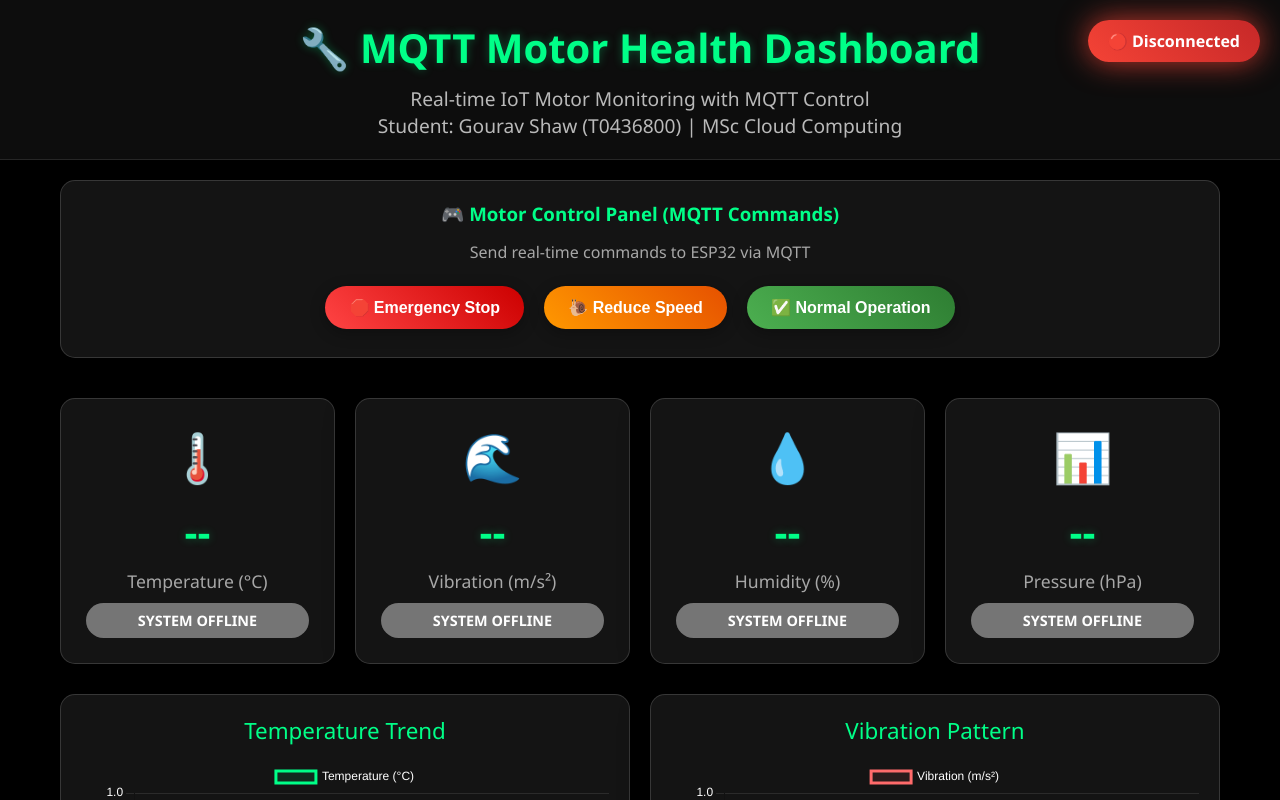
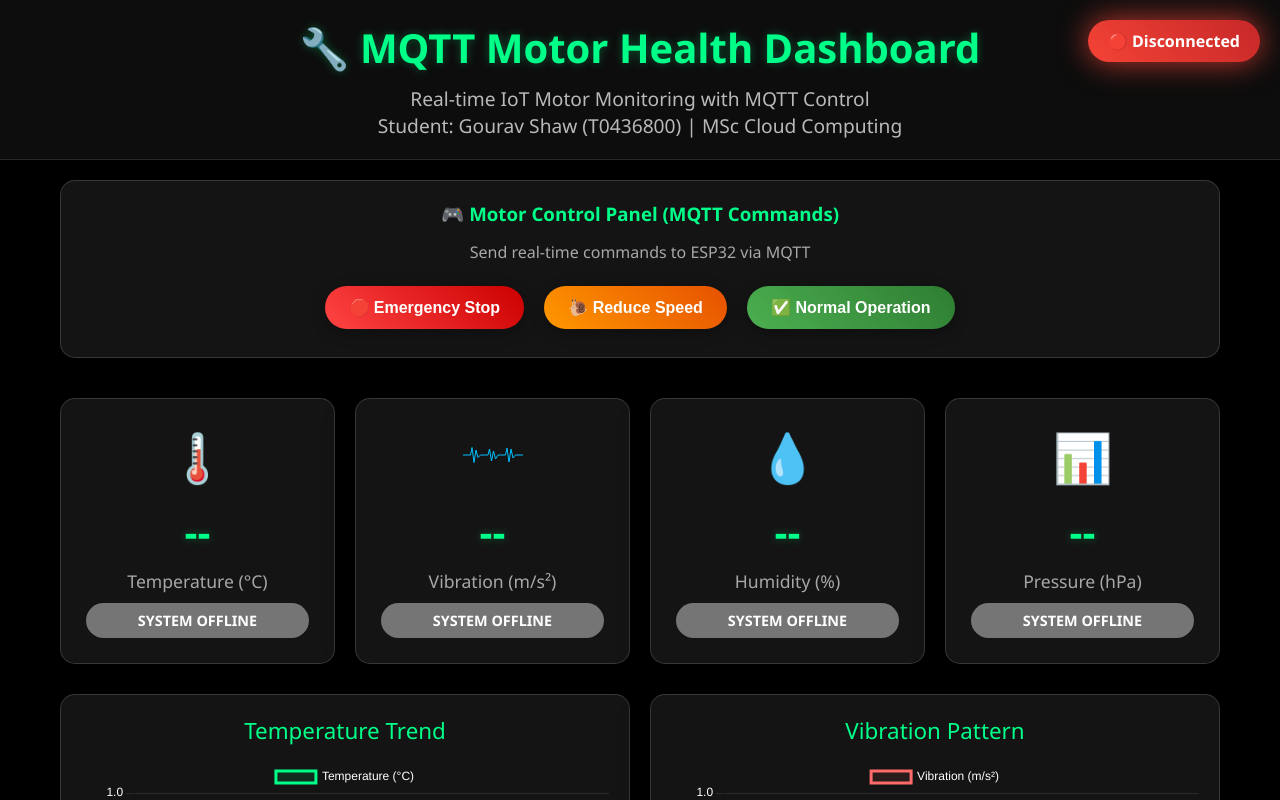
Before and after one commit to gouravshaw/motor_monitoring, a website: page public/index.html in a window 1280 px wide. Shown: the top 800 px of the page. Drawn offline with nearby package versions, Linux system fonts and the light colour scheme; no server answers.

Commit message:
1. Changed the color theme of the dashboard 2. Changed the logo for the vibrations on the dashboard for the vibrations card things to add further: add the notification settings mqtt logo not changing to red when the system is offline change the system offline message to blinking red instead of blinking red

```diff
--- a/public/index.html
+++ b/public/index.html
@@ -410,7 +410,21 @@
             </div>
 
             <div class="card" id="vibCard">
-                <div class="card-icon">🌊</div>
+              <div class="card-icon">
+        <svg width="60" height="40" viewBox="0 0 120 40" xmlns="http://www.w3.org/2000/svg">
+            <polyline points="0,20 15,20 18,5 22,35 26,10 30,25 35,20 50,20 53,8 57,32 61,12 65,28 70,20 85,20 88,6 92,34 96,8 100,26 105,20 120,20"
+                      fill="none"
+                      stroke="#00bfff"
+                      stroke-width="2"
+                      stroke-linecap="round"
+                      stroke-linejoin="round">
+                <animate attributeName="stroke-dasharray"
+                         values="0,200;200,0;0,200"
+                         dur="3s"
+                         repeatCount="indefinite"/>
+            </polyline>
+        </svg>
+    </div>
                 <div class="card-value" id="vibValue">--</div>
                 <div class="card-label">Vibration (m/s²)</div>
                 <div class="card-status" id="vibStatus">Loading...</div>
```
